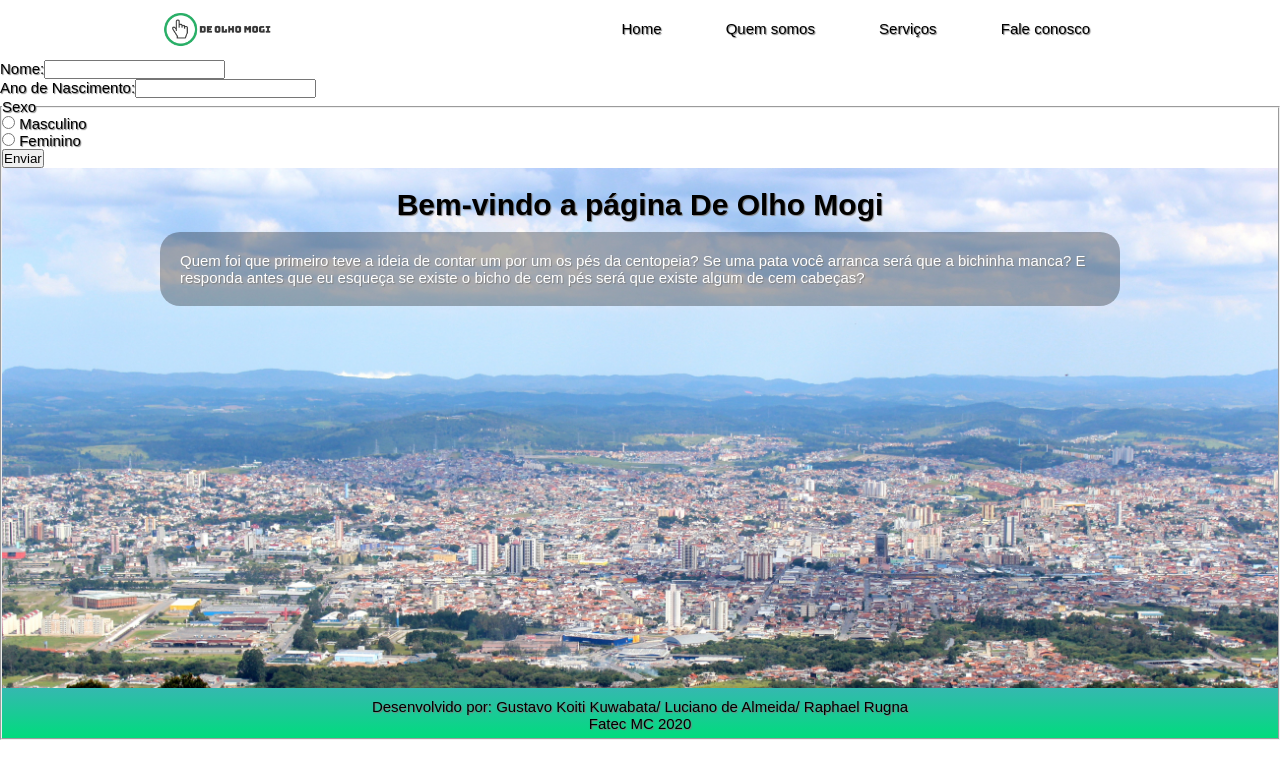
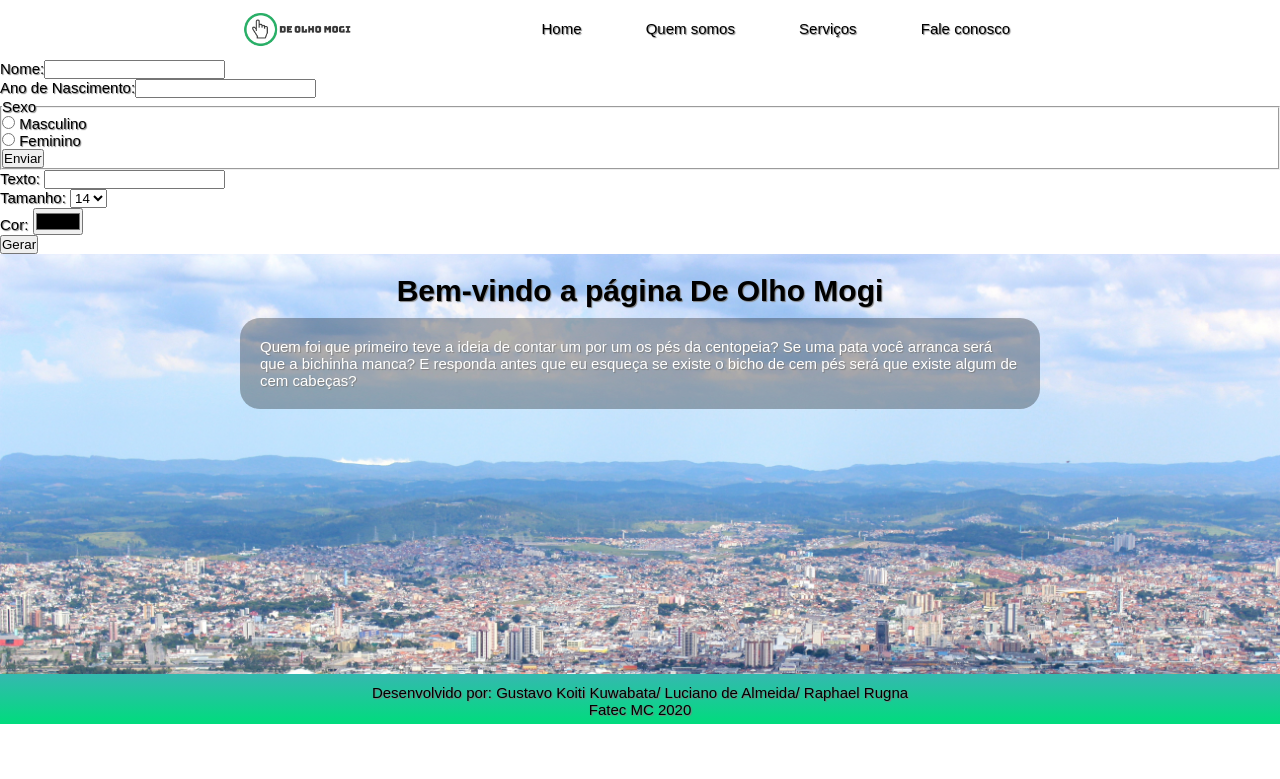
Before and after one commit to gKoiti7/Engenharia-de-Software-2, a PHP site: page / in a window 1280 px wide. Shown: the top 779 px of the page. Run offline with PHP 8.4, Linux system fonts and the light colour scheme.

Commit message:
Atualizações
Implementação de esquemas de formulários simples

```diff
--- a/HTML_gK/index.html
+++ b/HTML_gK/index.html
@@ -26,17 +26,38 @@
 		</header>
 
 		<!--Conteúdo-->
+		<nav>
+			<div>
 				<form method="get" action="01valor.php">
 					Nome:<input type="text" name="nome"/><br/>
 					Ano de Nascimento:<input type"number" name="ano"/><br/>
 					<fieldset><legend>Sexo</legend>
 						<input type="radio" name="sexo" id="masc" value="homem"/>
 						<label for="masc">Masculino</label><br/>
-				<input type="radio" name "sexo" id="fem" value="mulher"/>
+						<input type="radio" name="sexo" id="fem" value="mulher"/>
 						<label for="fem">Feminino</label>
 					<fielset><br/>
 					<input type="submit" value="Enviar"/>
 				</form>
+			</div>
+			<div>
+				<form method="get" action="01valor.php">
+					<label for="itxt">Texto:</label>
+					<input type="text" name="t" id="itxt"/><br/>
+					<label for="itam">Tamanho:</label>
+					<select name="tam" id="itam">
+						<option value="8pt">8</option>
+						<option value="10pt">10</option>
+						<option value ="14pt" selected>14</option>
+						<option value="20pt">20</option>
+						<option value="40pt">40</option>
+					</select><br/>
+					<label for="icor">Cor:</label>
+					<input type="color" name="cor" id="icor"/><br/>
+					<input type="submit" value="Gerar"/>
+				</form>
+			</div>
+		</nav>
 		<div id="principal">
 			<div class="container">
 				<h1>Bem-vindo a página De Olho Mogi</h1>
--- a/HTML_gK/style.css
+++ b/HTML_gK/style.css
@@ -51,7 +51,7 @@ p{
 #principal{
 	background-image:url('cidade.jpg');
 	background-size:100%;
-	min-height:500px;
+	min-height:400px;
 	padding:10px;
 	clear:both;
 }
@@ -80,8 +80,8 @@ p{
 
 /*Class*/
 .container{
-	margin:0 auto;
-	width:960px;
+	margin:auto;
+	width:800px;
 }
 
 .efeito{
```
Also changed, not shown: HTML_gK/01valor.php (+16 -6 lines). Lines whose indentation alone changed are shown as unchanged.
